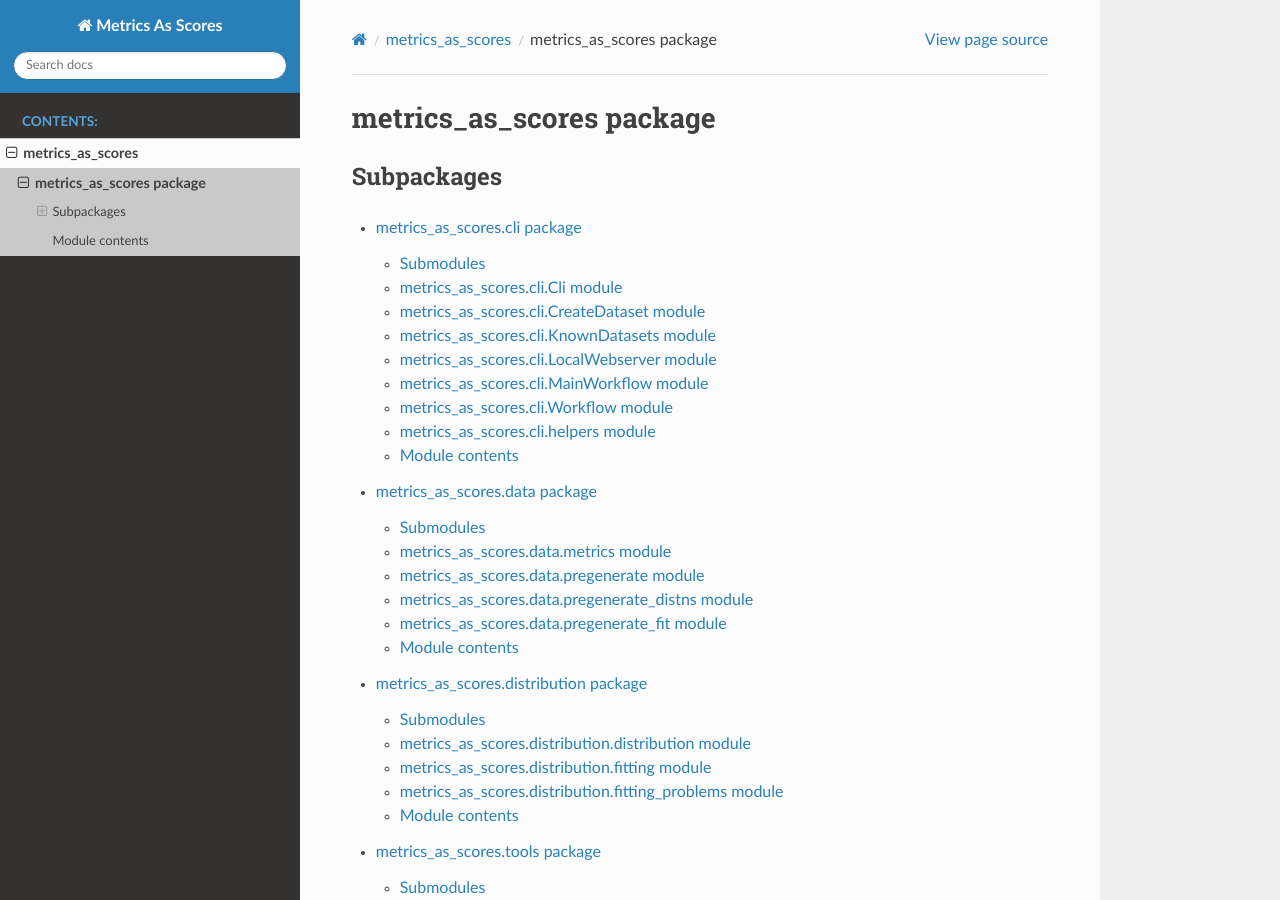
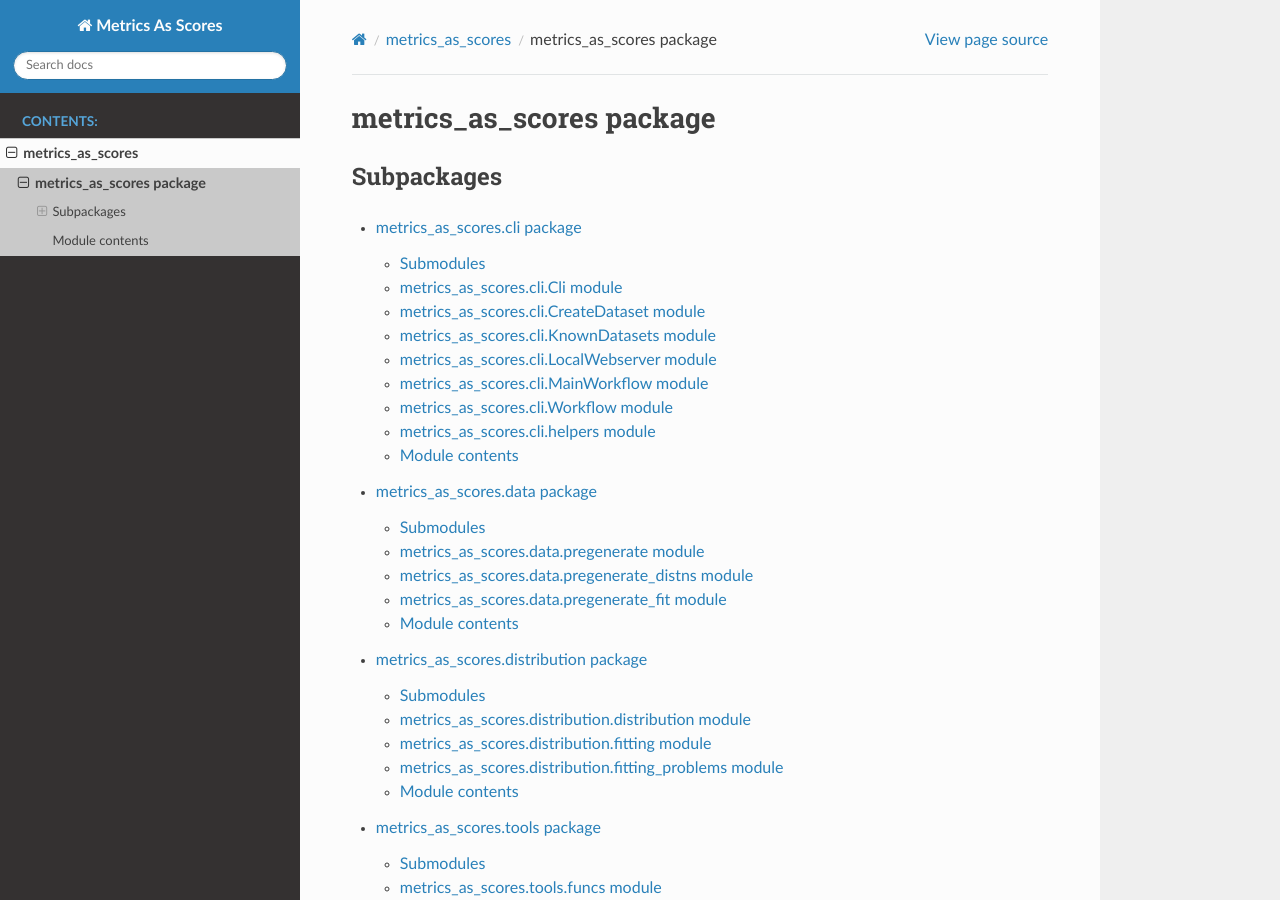
Before and after one commit to MrShoenel/metrics-as-scores, a Sphinx documentation site: the page built from docs/metrics_as_scores.rst, in a window 1280 px wide and 900 px high. Built offline with Sphinx 7.4.7 and the Read the Docs theme 2.0.0, drawn with Linux system fonts in a browser that asks for light colours.

Commit message:
Remove metrics module from documentation

```diff
--- a/docs/metrics_as_scores.data.rst
+++ b/docs/metrics_as_scores.data.rst
@@ -3,14 +3,6 @@ metrics\_as\_scores.data package
 
 Submodules
 ----------
-
-metrics\_as\_scores.data.metrics module
----------------------------------------
-
-.. automodule:: metrics_as_scores.data.metrics
-   :members:
-   :undoc-members:
-   :show-inheritance:
 
 metrics\_as\_scores.data.pregenerate module
 -------------------------------------------
```
